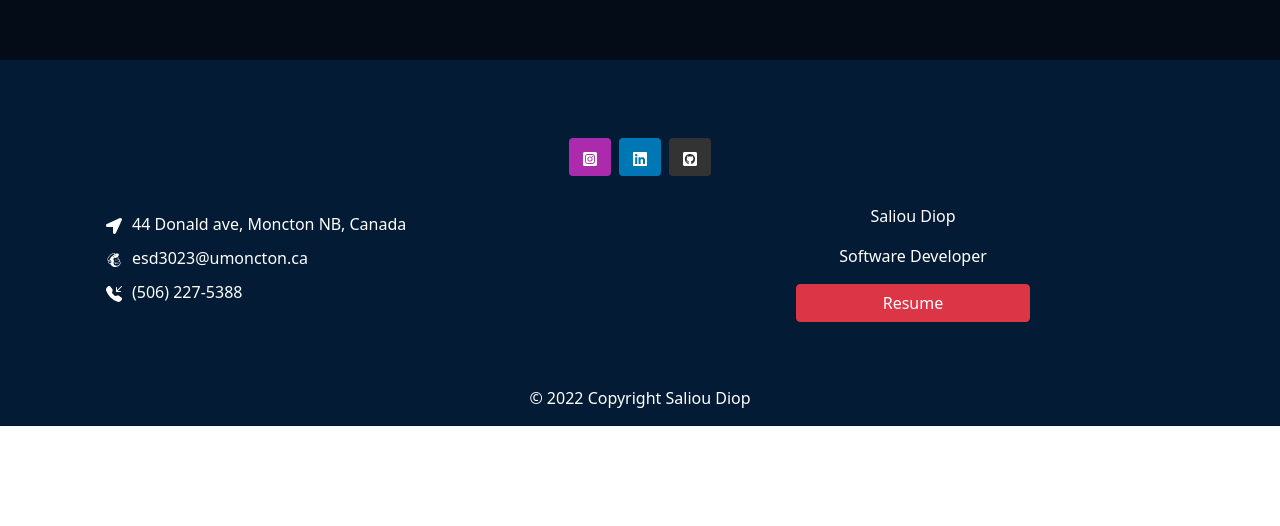
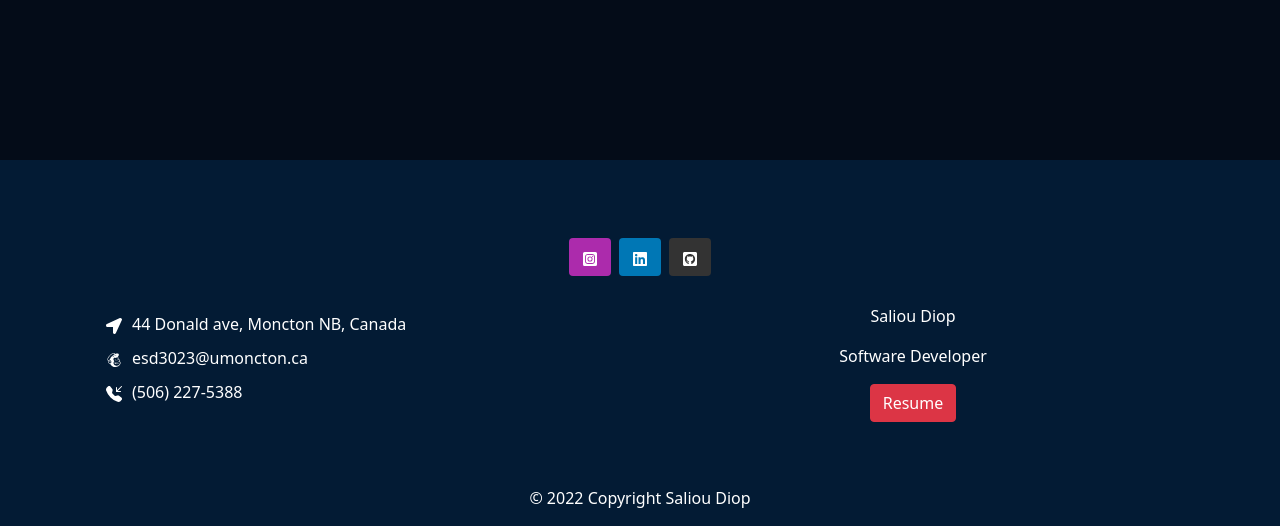
Before and after one commit to Saliou1920/website, a React (Create React App) app: page / in a window 1280 px wide. Shown: the part 1737-2263 px from the top of the page. Before the commit the page ends 2163 px from the top, so only its background shows below. Built offline with nearby package versions, Linux system fonts and the light colour scheme.

Commit message:
adding more button

```diff
--- a/src/components/Projects/Porjects.jsx
+++ b/src/components/Projects/Porjects.jsx
@@ -61,6 +61,14 @@
             </Card>
           ))}
         </CardGroup>
+        <div data-aos="flip-up" className="more-projects">
+          <a
+            className="btn education-title"
+            href="https://github.com/Saliou1920?tab=repositories"
+          >
+            More Projects
+          </a>
+        </div>
       </Container>
     </div>
   );
--- a/src/components/Projects/projects.css
+++ b/src/components/Projects/projects.css
@@ -34,8 +34,21 @@
   text-decoration: none;
   color: white;
 }
-button {
+.card-footer button {
   width: 45%;
+}
+
+.more-projects {
+  text-align: center;
+  margin-top: 50px;
+}
+.more-projects a {
+  width: 20%;
+  color: white;
+  padding: 12px;
+}
+.more-projects a:hover {
+  color: #002853;
 }
 /* animation scale-up-center */
 
```
